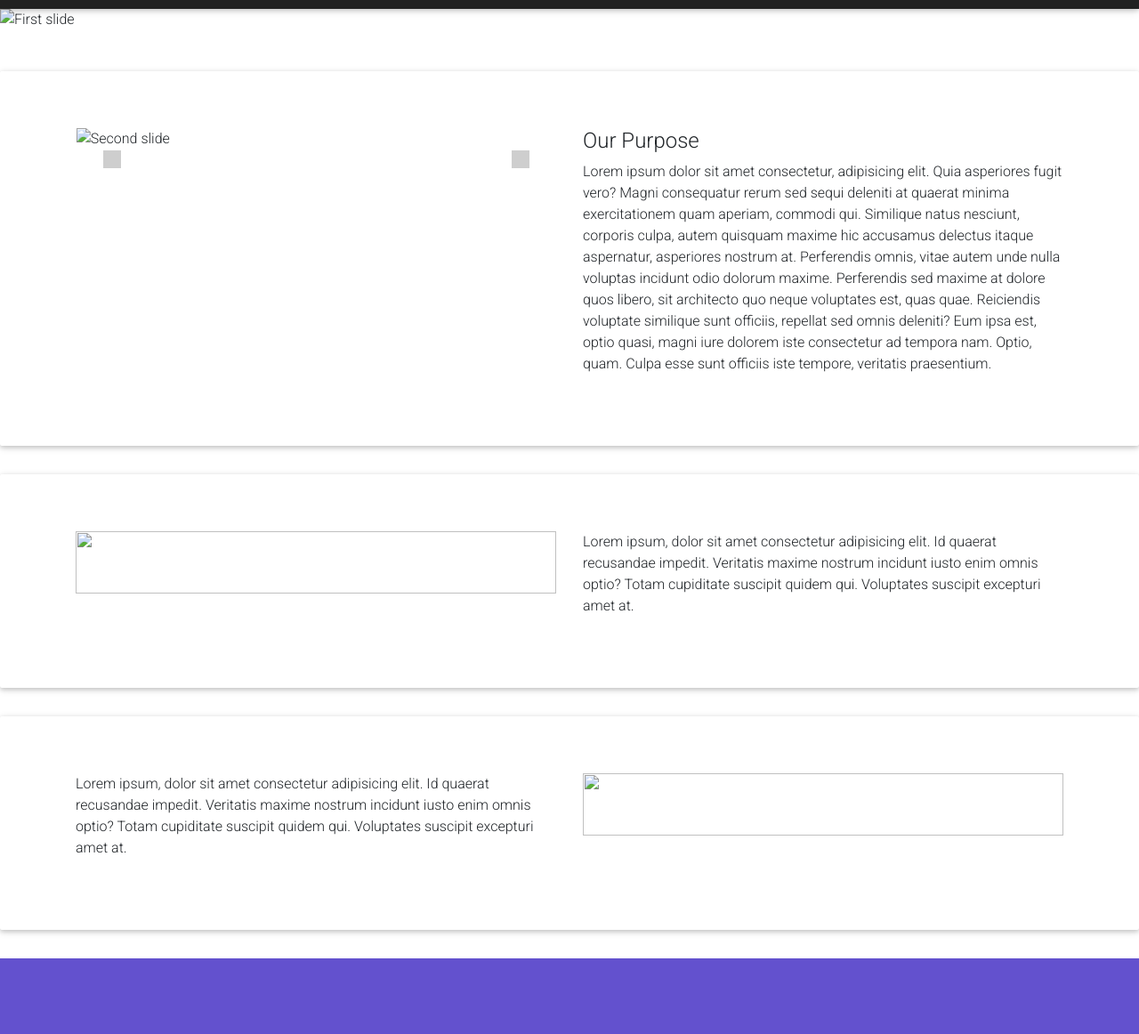
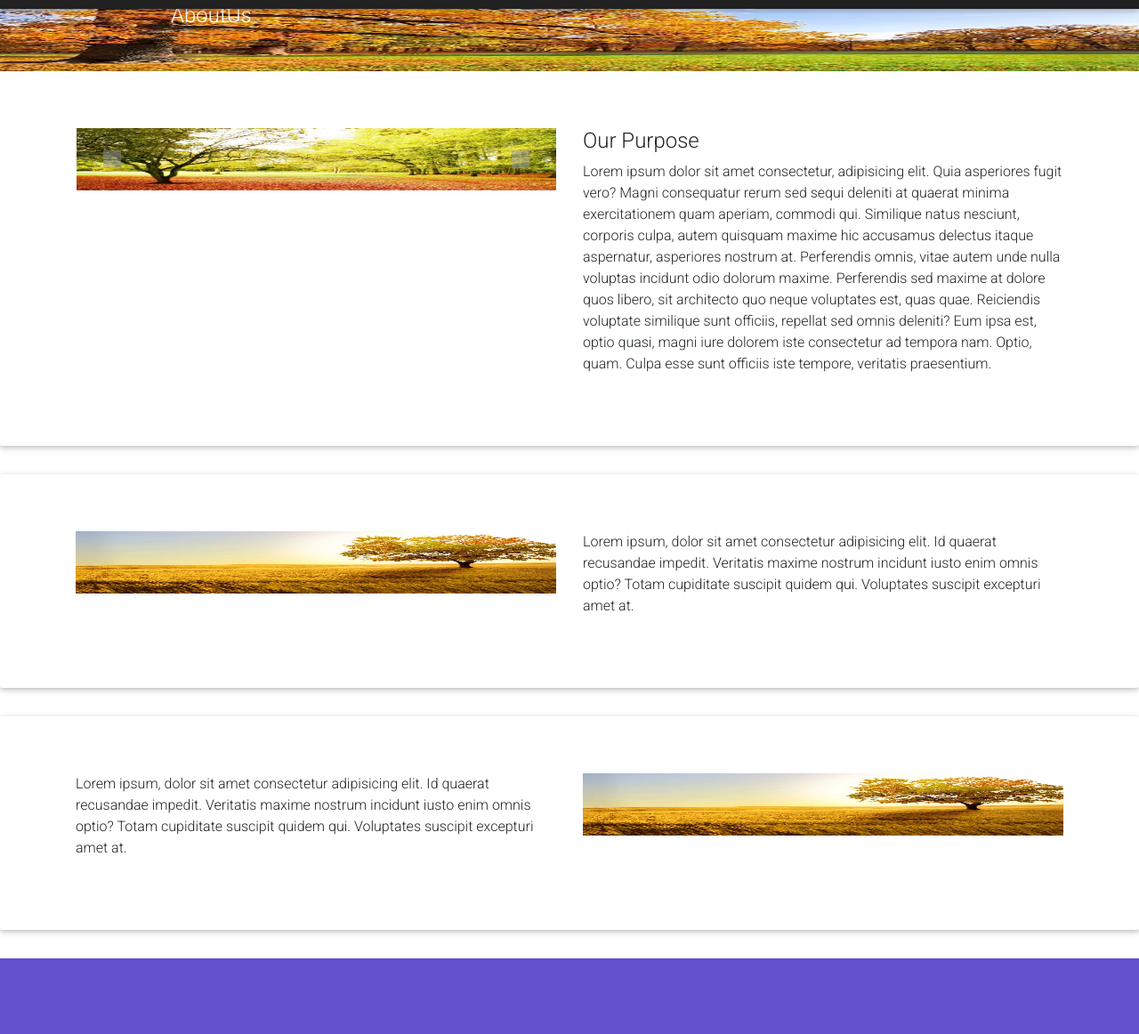
Before and after one commit to prashanthjirra/project2, a plain HTML site: page about1.html in a window 1280 px wide. Shown: the part 116-1278 px from the top of the page at 89% size. Drawn offline with nearby package versions, Linux system fonts and the light colour scheme; grey boxes are pictures that could not be loaded; files whose address does not match are found by name.

Commit message:
Update about1.html
Commit

```diff
--- a/about1.html
+++ b/about1.html
@@ -114,7 +114,7 @@
   <div>
    <div class="carousel-inner">
     <div class="carousel-item active">
-     <img class="d-block w-100" src="/storage/emulated/0/dcim/images (1).jpeg" alt="First slide" height="70px">
+     <img class="d-block w-100" src="images (1).jpeg" alt="First slide" height="70px">
      <div class="carousel-caption d-flex justify-content-flex-start">
       <h4>AboutUs</h4>
      </div>
@@ -128,16 +128,16 @@
         <div id="b" class="carousel slide" data-ride="carousel">
          <div class="carousel-inner">
           <div class="carousel-item active">
-           <img class="d-block w-100" src="/storage/emulated/0/dcim/images (2).jpeg" alt="First slide" height="70px">
+           <img class="d-block w-100" src="images (2).jpeg" alt="First slide" height="70px">
           </div>
           <div class="carousel-item">
-           <img class="d-block w-100" src="/storage/emulated/0/dcim/images (3).jpeg" alt="Second slide" height="70px">
+           <img class="d-block w-100" src="images (3).jpeg" alt="Second slide" height="70px">
           </div>
           <div class="carousel-item">
-           <img class="d-block w-100" src="/storage/emulated/0/dcim/images (1).jpeg" alt="Third slide" height="70px">
+           <img class="d-block w-100" src="images (1).jpeg" alt="Third slide" height="70px">
           </div>
           <div class="carousel-item">
-           <img class="d-block w-100" src="/storage/emulated/0/dcim/images.jpeg" alt="Second slide" height="70px">
+           <img class="d-block w-100" src="images.jpeg" alt="Second slide" height="70px">
           </div>
          </div>
          <a href="#b" class="carousel-control-prev" data-slide="prev"> <span class=" carousel-control-prev-icon bg-warning"></span> </a>
@@ -156,7 +156,7 @@
       <div class="container">
        <div class="row">
         <div class="col">
-         <img class="w-100" src="/storage/emulated/0/dcim/images.jpeg" height="70px">
+         <img class="w-100" src="images.jpeg" height="70px">
         </div>
         <div class="col">
          <p> Lorem ipsum, dolor sit amet consectetur adipisicing elit. Id quaerat recusandae impedit. Veritatis maxime nostrum incidunt iusto enim omnis optio? Totam cupiditate suscipit quidem qui. Voluptates suscipit excepturi amet at. </p>
@@ -172,7 +172,7 @@
           <p> Lorem ipsum, dolor sit amet consectetur adipisicing elit. Id quaerat recusandae impedit. Veritatis maxime nostrum incidunt iusto enim omnis optio? Totam cupiditate suscipit quidem qui. Voluptates suscipit excepturi amet at. </p>
          </div>
          <div class="col">
-          <img class="w-100" src="/storage/emulated/0/dcim/images.jpeg" height="70px">
+          <img class="w-100" src="images.jpeg" height="70px">
          </div>
         </div>
        </div>
```
